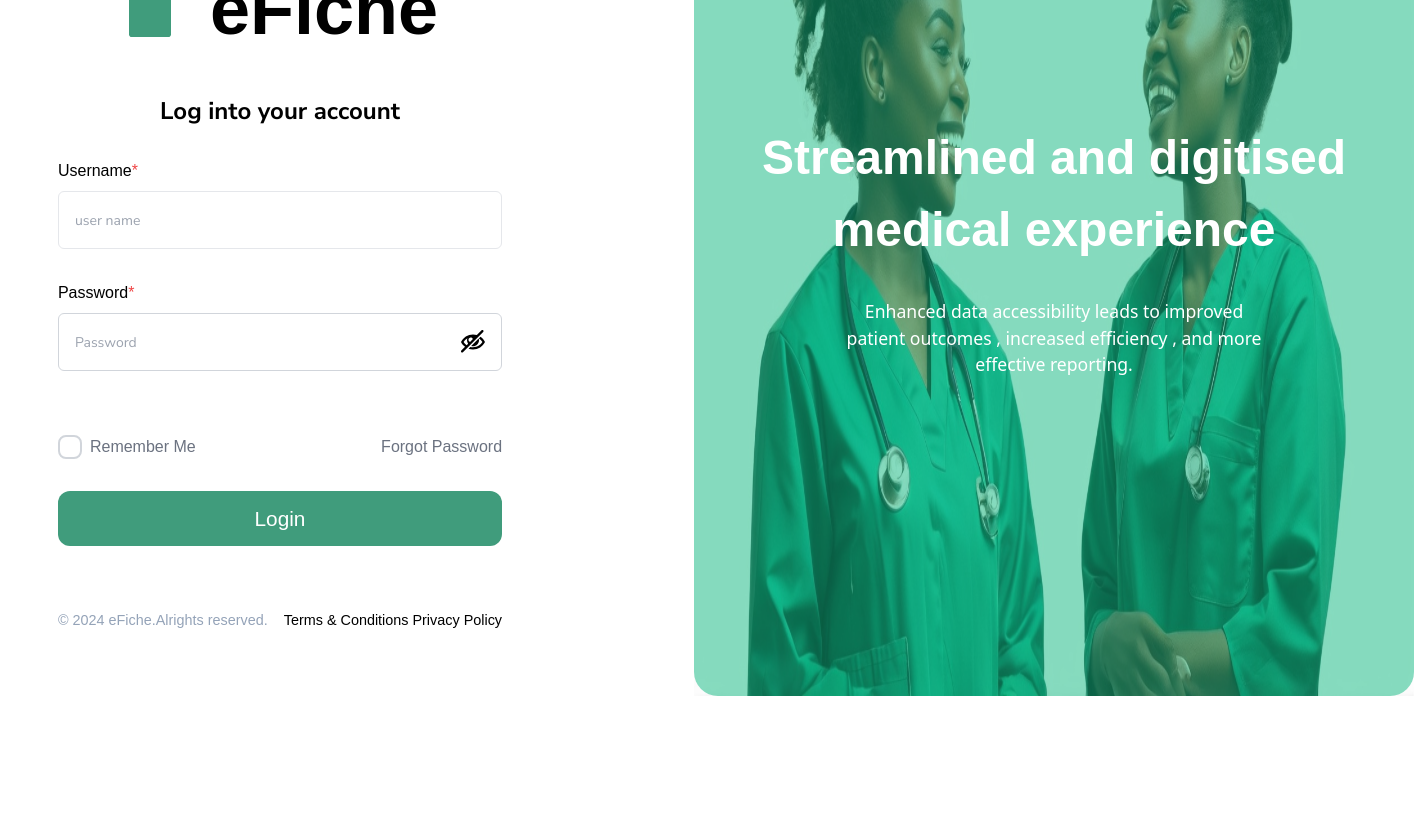
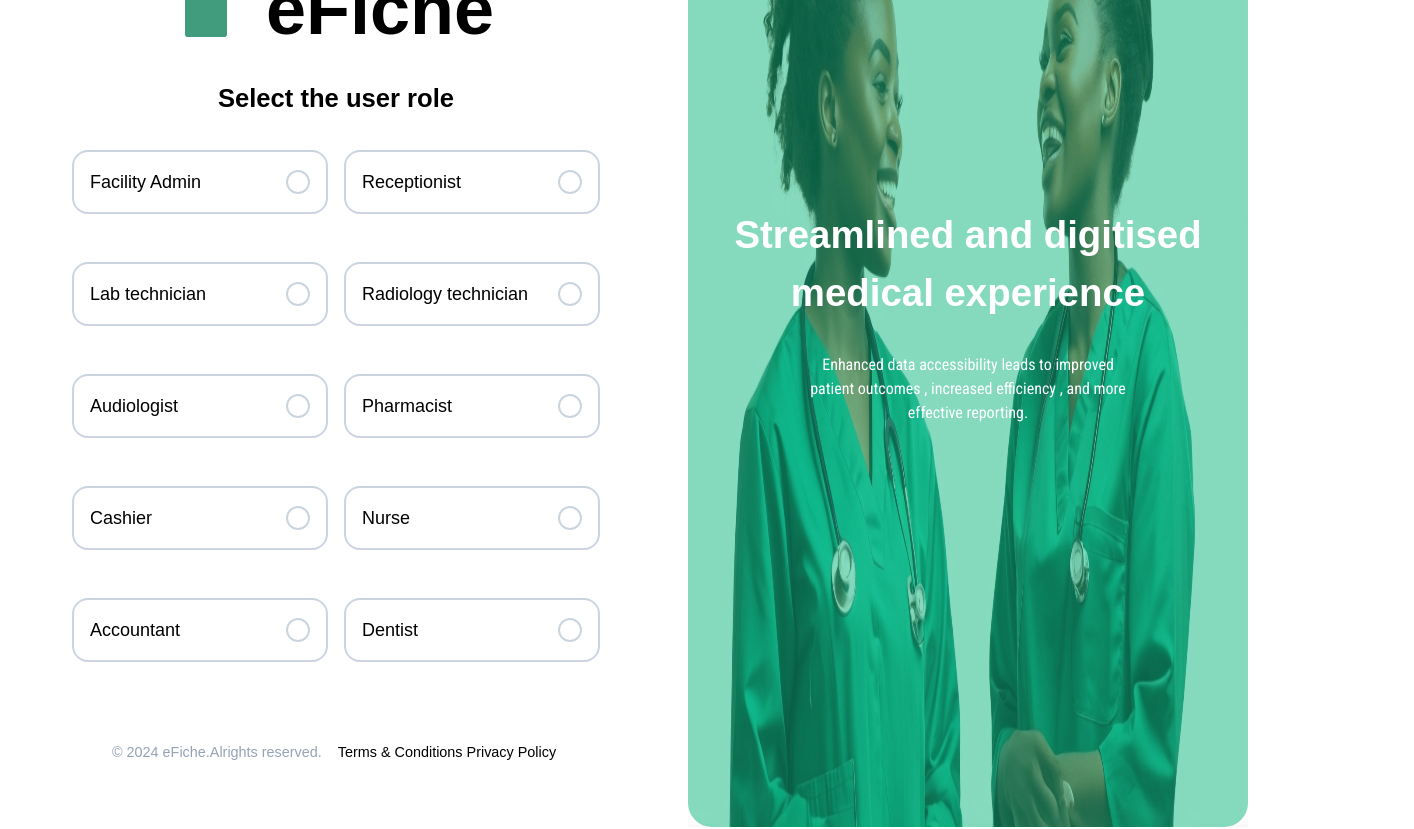
Before and after one commit to fadgadahababashirdev/eficheInterview, a React (Vite) app: page /role in a window 1280 px wide. Shown: the part 260-1089 px from the top of the page, 1414 px wide, since content can reach past the window. Before the commit the page ends 1020 px from the top, so only its background shows below. Built offline with nearby package versions, Linux system fonts and the light colour scheme.

Commit message:
adding role

```diff
--- a/index.html
+++ b/index.html
@@ -10,6 +10,9 @@
 <link href="https://fonts.googleapis.com/css2?family=Manrope:wght@200..800&display=swap" rel="stylesheet">
 <link rel="preconnect" href="https://fonts.googleapis.com">
 <link rel="preconnect" href="https://fonts.gstatic.com" crossorigin>
+<link href="https://fonts.googleapis.com/css2?family=Roboto+Condensed:ital,wght@0,100..900;1,100..900&display=swap" rel="stylesheet">
+<link rel="preconnect" href="https://fonts.googleapis.com">
+<link rel="preconnect" href="https://fonts.gstatic.com" crossorigin>
 <link href="https://fonts.googleapis.com/css2?family=Manrope:wght@200..800&family=Nunito+Sans:ital,opsz,wght@0,6..12,200..1000;1,6..12,200..1000&display=swap" rel="stylesheet">
   </head>
   <body>
--- a/package.json
+++ b/package.json
@@ -13,7 +13,8 @@
     "lucide-react": "^0.453.0",
     "react": "^18.3.1",
     "react-dom": "^18.3.1",
-    "react-icons": "^5.3.0"
+    "react-icons": "^5.3.0",
+    "react-router-dom": "^6.26.1"
   },
   "devDependencies": {
     "@eslint/js": "^9.11.1",
--- a/src/App.jsx
+++ b/src/App.jsx
@@ -1,13 +1,19 @@
-import React from 'react'
-import Login from './forms/Login'
+import React from 'react';
+import Login from './forms/Login';
+import { Route, Routes, BrowserRouter } from 'react-router-dom';
+import ChooseRole from './Pages/ChooseRole';
 
 const App = () => {
   return (
-    <div className=''>
-      <Login/>
+    <div className="">
+      <BrowserRouter>
+        <Routes>
+          <Route path="/"element={<Login/>}></Route>
+          <Route path="/role"element={<ChooseRole/>}></Route>
+        </Routes>
+      </BrowserRouter>
+    </div>
+  );
+};
 
-    </div>
-  )
-}
-
-export default App
+export default App;
--- /dev/null
+++ b/src/Pages/ChooseRole.jsx
@@ -0,0 +1,160 @@
+import React, { useState } from 'react';
+import { PiArrowBendRightDownThin } from 'react-icons/pi';
+import { FaFile } from 'react-icons/fa';
+import { ImEyeBlocked } from 'react-icons/im';
+import { CornerDownLeft, FileText } from 'lucide-react';
+
+const ChooseRole = () => {
+  const [showPassword , setShowPassword] = useState(false)
+
+  // function to show password
+  const showPass = ()=>{
+    setShowPassword(!showPassword)
+
+  }
+  return (
+    <div className="w-full  py-[4rem]">
+      {/* div containing image and the form */}
+      <div className="flex min-w-full justify-center ">
+        {/* form div  */}
+        <div className="w-[28rem]">
+          {/* icon down */}
+          <div className="mt-[2rem]">
+            <img src="../arrowdown.svg" alt="" className="w-[6rem] ml-[-3rem]"/>
+          </div>
+          {/* file and heading div */}
+          <div className="flex mt-[4rem] gap-8 min-w-full justify-center items-center">
+            {/* file */}
+            <div>
+              <FaFile className="text-[3.5rem] text-[#409C7C]" />
+            </div>
+            {/* heading */}
+            <div className="text-[4.5rem] font-bold">eFiche</div>
+          </div>
+          {/* login into your account  */}
+          <div>
+            <h1 className="text-[1.6rem] font-semibold text-center my-[1rem] md:my-[1rem]">
+             Select the user role
+            </h1>
+          </div>
+          {/*Roles*/}
+          <div className='flex justify-center my-[.3rem]'>
+            <div className=' block md:flex gap-[1rem] '>
+                {/* facility */}
+                <div className='flex justify-between border-2 border-slate-300 rounded-2xl p-4 items-center  w-[16rem] my-[1rem] md:my-[1rem] md:my-0'>
+                 <h1 className='text-lg'>Facility Admin</h1>
+                 <input type="radio" className='appearance-none w-6 h-6 rounded-full border-2 border-slate-300'/>
+                </div>
+                <div className='flex justify-between border-2 border-slate-300 rounded-2xl p-4 items-center  w-[16rem] my-[1rem] md:my-[1rem] md:my-0'>
+                 <h1 className='text-lg'>Receptionist</h1>
+                 <input type="radio" className='appearance-none w-6 h-6 rounded-full border-2 border-slate-300'/>
+                </div>
+            </div>
+
+
+
+
+          </div>
+          <div className='flex justify-center my-[1rem] md:my-[1rem]'>
+            <div className='block md:flex gap-[1rem]  '>
+                {/* facility */}
+                <div className='flex justify-between border-2 border-slate-300 rounded-2xl p-4 items-center  w-[16rem] my-[1rem] md:my-[1rem] md:my-0'>
+                 <h1 className='text-lg'>Lab technician</h1>
+                 <input type="radio" className='appearance-none w-6 h-6 rounded-full border-2 border-slate-300'/>
+                </div>
+                <div className='flex justify-between border-2 border-slate-300 rounded-2xl p-4 items-center  w-[16rem] my-[1rem] md:my-[1rem] md:my-0'>
+                 <h1 className='text-lg'>Radiology technician</h1>
+                 <input type="radio" className='appearance-none w-6 h-6 rounded-full border-2 border-slate-300'/>
+                </div>
+            </div>
+
+
+
+
+          </div>
+          <div className='flex justify-center my-[1rem] md:my-[1rem]'>
+            <div className='block md:flex gap-[1rem]   '>
+                {/* facility */}
+                <div className='flex justify-between border-2 border-slate-300 rounded-2xl p-4 items-center  w-[16rem] my-[1rem] md:my-[1rem] '>
+                 <h1 className='text-lg'>Audiologist</h1>
+                 <input type="radio" className='appearance-none w-6 h-6 rounded-full border-2 border-slate-300'/>
+                </div>
+                <div className='flex justify-between border-2 border-slate-300 rounded-2xl p-4 items-center  w-[16rem] my-[1rem] md:my-[1rem] '>
+                 <h1 className='text-lg'>Pharmacist</h1>
+                 <input type="radio" className='appearance-none w-6 h-6 rounded-full border-2 border-slate-300'/>
+                </div>
+            </div>
+
+
+
+
+          </div>
+          <div className='flex justify-center my-[1rem] md:my-[1rem]'>
+            <div className='block md:flex gap-[1rem]'>
+                {/* facility */}
+                <div className='flex justify-between border-2 border-slate-300 rounded-2xl p-4 items-center  w-[16rem] my-[1rem] md:my-[1rem] '>
+                 <h1 className='text-lg'>Cashier</h1>
+                 <input type="radio" className='appearance-none w-6 h-6 rounded-full border-2 border-slate-300'/>
+                </div>
+                <div className='flex justify-between border-2 border-slate-300 rounded-2xl p-4 items-center  w-[16rem] my-[1rem] md:my-[1rem] '>
+                 <h1 className='text-lg'>Nurse</h1>
+                 <input type="radio" className='appearance-none w-6 h-6 rounded-full border-2 border-slate-300'/>
+                </div>
+            </div>
+
+
+
+
+          </div>
+          <div className='flex justify-center my-[1rem] md:my-[1rem]'>
+            <div className='block md:flex gap-[1rem]'>
+                {/* facility */}
+                <div className='flex justify-between border-2 border-slate-300 rounded-2xl p-4 items-center  w-[16rem] my-[1rem] md:my-[1rem] md:my-0'>
+                 <h1 className='text-lg'>Accountant</h1>
+                 <input type="radio" className='appearance-none w-6 h-6 rounded-full border-2 border-slate-300'/>
+                </div>
+                <div className='flex justify-between border-2 border-slate-300 rounded-2xl p-4 items-center  w-[16rem] my-[1rem] md:my-[1rem] md:my-0'>
+                 <h1 className='text-lg'>Dentist</h1>
+                 <input type="radio" className='appearance-none w-6 h-6 rounded-full border-2 border-slate-300'/>
+                </div>
+            </div>
+
+
+
+
+          </div>
+
+
+          {/* copy rights */}
+          <div className="md:flex gap-4 my-[4rem] text-[.9rem]">
+            {' '}
+            <div className="text-slate-400 text-center md:text-normal">
+              {' '}
+              &copy; 2024 eFiche.Alrights reserved.{' '}
+            </div>
+            <div className='text-center'>Terms & Conditions Privacy Policy</div>
+          </div>
+        </div>
+
+        <div className=" w-[35rem] bg-green-400   rounded-2xl   hidden xl:flex justify-end relative ml-[8rem] mr-[-5rem]">
+          <img src="../image.png" alt="" className="h-full" />
+          <div className="absolute z-20 w-full h-full bg-emerald-500 opacity-50 top-0 rounded-3xl flex justify-center items-center">
+
+          </div>
+          <div className='top-0 absolute z-30 w-full h-full flex justify-center items-center'>
+            <div className='px-[.5rem]'>
+              <h1 className='text-[2.4rem] text-center text-white font-semibold '>Streamlined and digitised <br/> medical experience</h1>
+              <p className='text-center text-[1rem] text-white mt-[2rem] rob'>Enhanced data accessibility leads to improved <br/>patient outcomes , increased efficiency , and more <br/>effective reporting.</p>
+            </div>
+          </div>
+        </div>
+
+        {/* image with texts dev */}
+        {/* <div></div> */}
+        {/*image div*/}
+      </div>
+    </div>
+  );
+};
+
+export default ChooseRole;
--- a/src/forms/Login.jsx
+++ b/src/forms/Login.jsx
@@ -3,24 +3,28 @@ import { PiArrowBendRightDownThin } from 'react-icons/pi';
 import { FaFile } from 'react-icons/fa';
 import { ImEyeBlocked } from 'react-icons/im';
 import { CornerDownLeft, FileText } from 'lucide-react';
+import { Link } from 'react-router-dom';
 
 const Login = () => {
-  const [showPassword , setShowPassword] = useState(false)
+  const [showPassword, setShowPassword] = useState(false);
 
   // function to show password
-  const showPass = ()=>{
-    setShowPassword(!showPassword)
-
-  }
+  const showPass = () => {
+    setShowPassword(!showPassword);
+  };
   return (
-    <div className="w-full   py-[4rem] ">
+    <div className="flex justify-between p-[2rem]">
       {/* div containing image and the form */}
       <div className="flex min-w-full justify-center">
         {/* form div  */}
         <div className="">
           {/* icon down */}
           <div className="mt-[2rem]">
-            <img src="../Vector.svg" alt="" className="w-[6rem]  ml-[-5rem]" />
+            <img
+              src="../arrowdown.svg"
+              alt=""
+              className="w-[6rem]  ml-[-3rem]"
+            />
           </div>
           {/* file and heading div */}
           <div className="flex mt-[4rem] gap-8 min-w-full justify-center items-center">
@@ -66,7 +70,7 @@ const Login = () => {
                 focus-within:border-[#409C7C] focus-within:ring-[1.3px] focus-within:ring-[#409C7C]"
             >
               <input
-                type={`${showPassword ? "text" : "Password"}`}
+                type={`${showPassword ? 'text' : 'Password'}`}
                 placeholder="Password"
                 className="w-[80%] outline-none "
                 id="password"
@@ -97,34 +101,41 @@ const Login = () => {
             <span className="font-medium text-gray-500">Forgot Password </span>
           </div>
           {/* Login */}
-          <div className="my-[2rem]">
-            <button className="w-full text-center  p-3 bg-[#409C7C] rounded-xl text-white font-medium text-[1.3rem]">
-              Login
-            </button>
-          </div>
+          <Link to="/role">
+            {' '}
+            <div className="my-[2rem]">
+              <button className="w-full text-center  p-3 bg-[#409C7C] rounded-xl text-white font-medium text-[1.3rem]">
+                Login
+              </button>
+            </div>
+          </Link>
           {/* copy rights */}
-          <div className="flex gap-4 my-[4rem] text-[.9rem]">
+          <div className="block md:flex gap-4 my-[4rem] text-[.9rem]">
             {' '}
-            <span className="text-slate-400 ">
+            <div className="text-slate-400 text-center md:text-normal ">
               {' '}
               &copy; 2024 eFiche.Alrights reserved.{' '}
-            </span>
-            <span>Terms & Conditions Privacy Policy</span>
+            </div>
+            <div className='text-center md:text-normal'>Terms & Conditions Privacy Policy</div>
+          </div>
+        </div>
+<div className="w-[40rem] bg-green-400   rounded-2xl hidden md:flex justify-end relative ml-[4rem] mr-[-5rem]">
+          <img src="../image.png" alt="" className="h-full" />
+          <div className="absolute z-20 w-full h-full bg-emerald-500 opacity-50 top-0 rounded-3xl flex justify-center items-center"></div>
+          <div className="top-0 absolute z-30 w-full h-full flex justify-center items-center">
+            <div className="px-[.5rem]">
+              <h1 className="text-[3rem] md:text-[1.5rem] xl:text-[3rem] text-center text-white font-semibold ">
+                Streamlined and digitised <br /> medical experience
+              </h1>
+              <p className="text-center text-[1.1rem] md:text-[.8rem] xl:text-[1.1rem] text-white mt-[2rem] font-sans">
+                Enhanced data accessibility leads to improved <br />
+                patient outcomes , increased efficiency , and more <br />
+                effective reporting.
+              </p>
+            </div>
           </div>
         </div>
 
-        <div className="w-[45rem]  bg-green-400 mr-[-12rem] ml-[12rem] rounded-2xl relative">
-          <img src="../image.png" alt="" className="h-full" />
-          <div className="absolute z-20 w-full h-full bg-emerald-500 opacity-50 top-0 rounded-3xl flex justify-center items-center">
-
-          </div>
-          <div className='top-0 absolute z-30 w-full h-full flex justify-center items-center'>
-            <div className='px-[.5rem]'>
-              <h1 className='text-[3rem] text-center text-white font-semibold '>Streamlined and digitised <br/> medical experience</h1>
-              <p className='text-center text-[1.1rem] text-white mt-[2rem] font-sans'>Enhanced data accessibility leads to improved <br/>patient outcomes , increased efficiency , and more <br/>effective reporting.</p>
-            </div>
-          </div>
-        </div>
 
         {/* image with texts dev */}
         {/* <div></div> */}
--- a/src/index.css
+++ b/src/index.css
@@ -20,3 +20,9 @@ input::placeholder{
   font-size:14px ;
   font-family:"Nunito sans"
 }
+.rob{
+  font-family: "Roboto Condensed", sans-serif;
+  font-optical-sizing: auto;
+  font-weight: <weight>;
+  font-style: normal;
+}
```
Also changed, not shown: public/arrowdown.svg (added), 1 other file (tests, documents, lock files or other folders).
